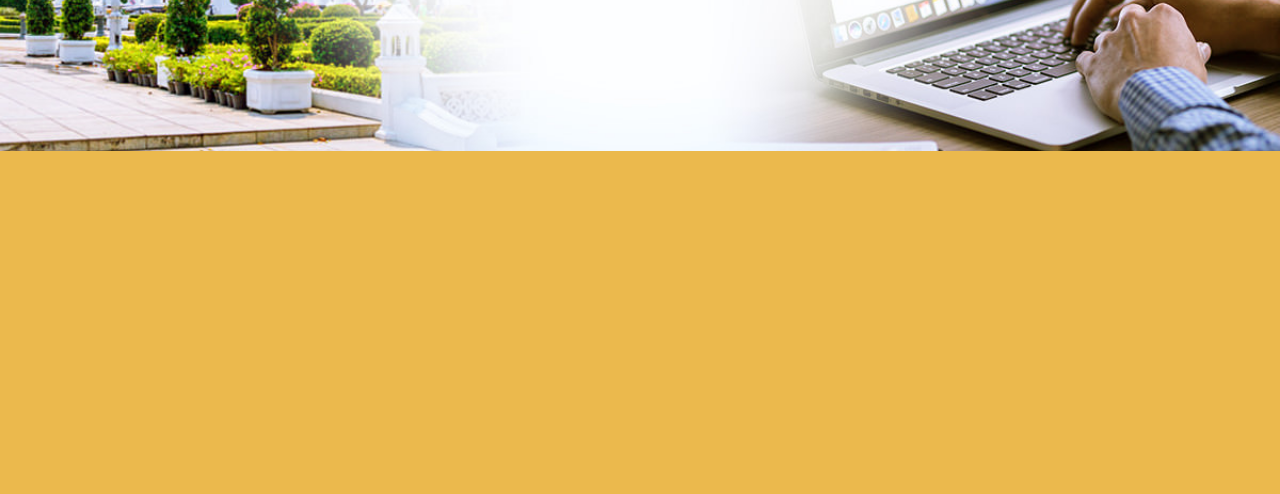
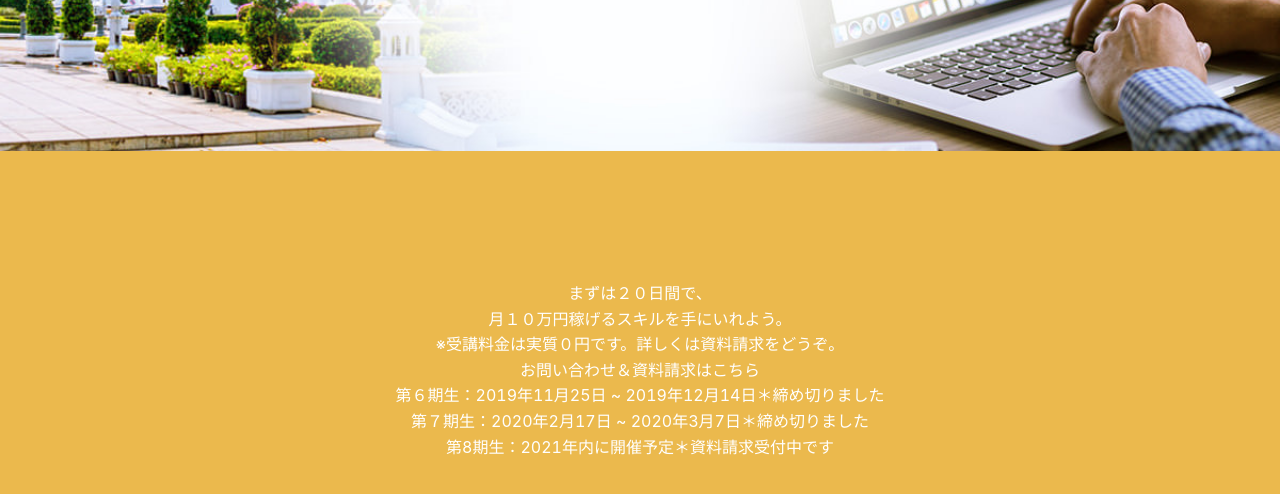
Before and after one commit to Alan-Ito/level5, a plain HTML site: page index.html in a window 1280 px wide. Shown: the part 424-918 px from the top of the page. Drawn offline with Linux system fonts and the light colour scheme.

Commit message:
second commit

```diff
--- a/css/styles.css
+++ b/css/styles.css
@@ -63,4 +63,13 @@ body {
   position: relative;
   height: 440px;
   background: #ebb94d;
+  color:white;
 }
+
+.application_texts{
+  position: absolute;
+  text-align: center;
+  top:50%;
+  left: 50%;
+  transform:translate(-50%, -50%);
+}
--- a/index.html
+++ b/index.html
@@ -27,7 +27,15 @@
     </div>
   </div>
   <div class="application">
-
+    <div class="application_texts">
+      <p>まずは２０日間で、</p>
+      <p>月１０万円稼げるスキルを手にいれよう。</p>
+      <p>※受講料金は実質０円です。詳しくは資料請求をどうぞ。</p>
+      <div>お問い合わせ＆資料請求はこちら</div>
+      <p>第６期生：2019年11月25日 ~ 2019年12月14日＊締め切りました</p>
+      <p>第７期生：2020年2月17日 ~ 2020年3月7日＊締め切りました</p>
+      <p>第8期生：2021年内に開催予定＊資料請求受付中です</p>
+    </div>
   </div>
 </body>
 
```
